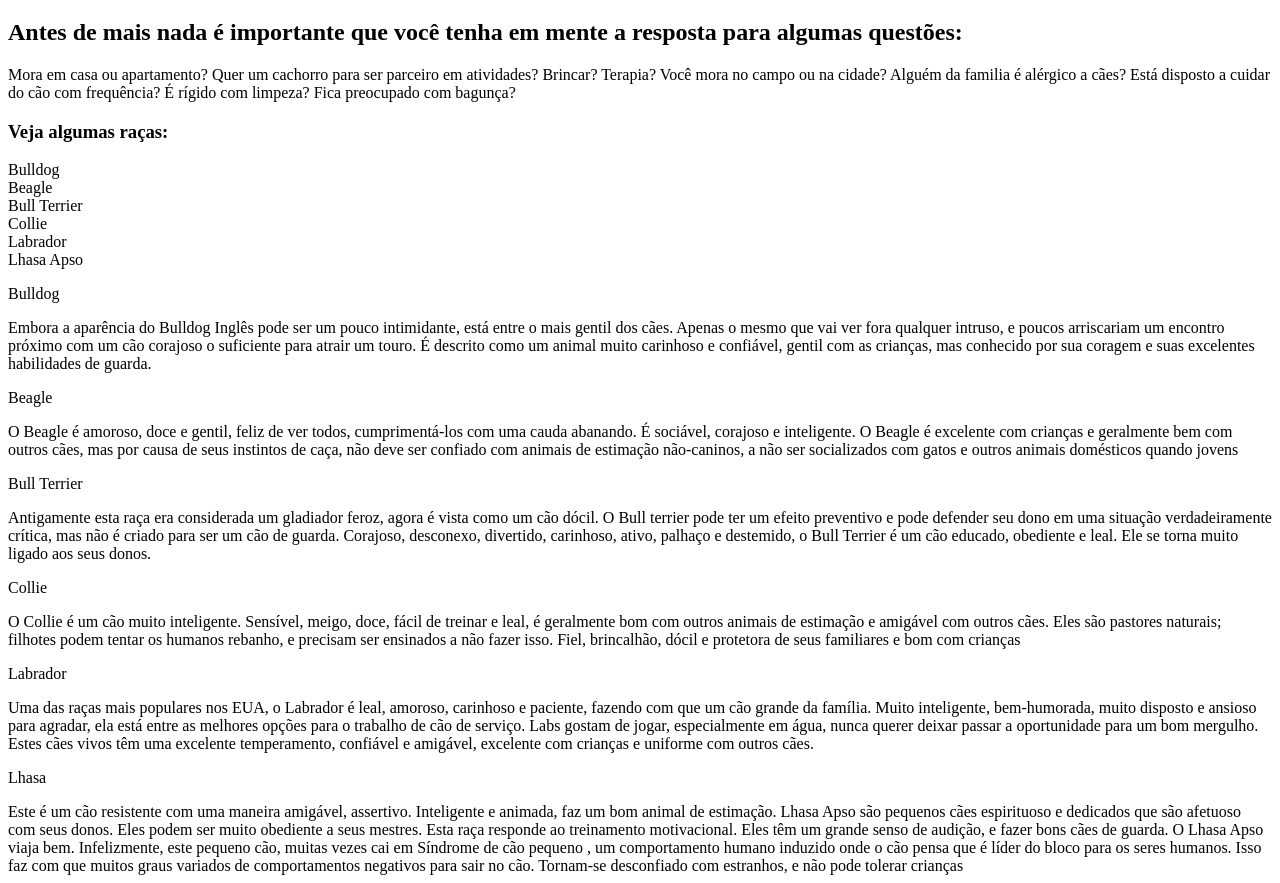
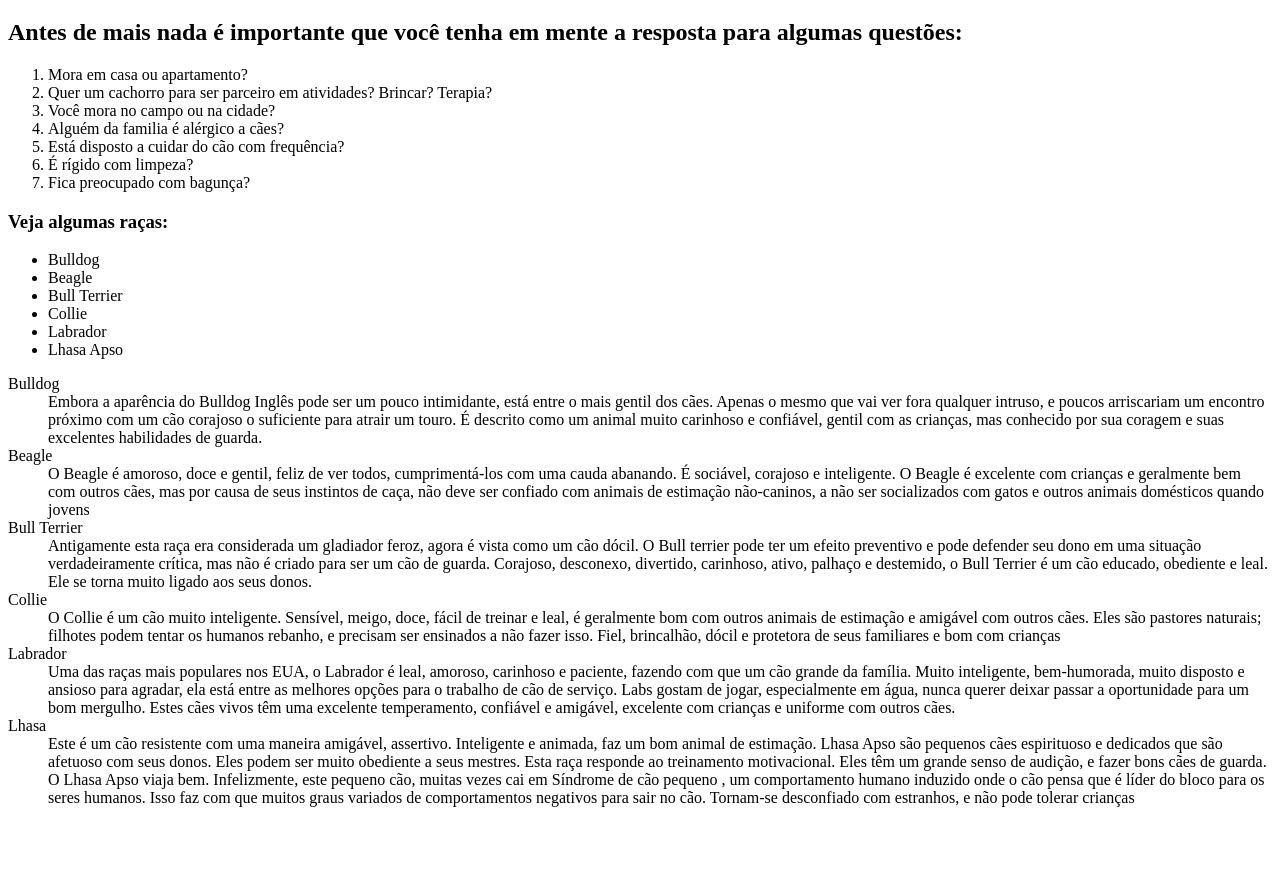
Before and after one commit to MarcosHenrique13/Livro, a plain HTML site: page html5-css3/cap02/projetos/curiosidades.html in a window 1280 px wide. Shown: the part 61-944 px from the top of the page. After the commit the page ends 884 px from the top, so only its background shows below. Drawn offline with Linux system fonts and the light colour scheme.

Commit message:
atividades do livro tarefas concluidas até atividade 4

```diff
--- a/html5-css3/cap02/projetos/curiosidades.html
+++ b/html5-css3/cap02/projetos/curiosidades.html
@@ -27,15 +27,15 @@ Antes de mais nada é importante que você tenha em mente a resposta para alguma
     </h2>
 
 
-
-Mora em casa ou apartamento?
-Quer um cachorro para ser parceiro em atividades? Brincar? Terapia?
-Você mora no campo ou na cidade?
-Alguém da familia é alérgico a cães?
-Está disposto a cuidar do cão com frequência?
-É rígido com limpeza?
-Fica preocupado com bagunça?
-
+    <ol>
+        <li> Mora em casa ou apartamento?</li>
+        <li> Quer um cachorro para ser parceiro em atividades? Brincar? Terapia?</li>
+        <li> Você mora no campo ou na cidade?</li>
+        <li> Alguém da familia é alérgico a cães?</li>
+        <li> Está disposto a cuidar do cão com frequência?</li>
+        <li> É rígido com limpeza?</li>
+        <li> Fica preocupado com bagunça?</li>
+    </ol>
 
 
 
@@ -44,79 +44,126 @@ Fica preocupado com bagunça?
     <h3> Veja algumas raças:</h3>
 
 
-<p>
-Bulldog <br>
-Beagle <br>
-Bull Terrier<br>
-Collie<br>
-Labrador<br>
-Lhasa Apso
+    <ul>
+        <li>Bulldog</li>
+        <li>Beagle</li>
+        <li>Bull Terrier</li>
+        <li>Collie</li>
+        <li>Labrador</li>
+        <li>Lhasa Apso</li>
+    </ul>
+
+
+    <dl>
+        <dt>Bulldog</dt>
+        <dd>
+
+
+            Embora a aparência do Bulldog Inglês pode ser um pouco intimidante, está entre o mais gentil dos cães.
+            Apenas o
+            mesmo que vai ver fora qualquer intruso, e poucos arriscariam um encontro próximo com um cão corajoso o
+            suficiente
+            para atrair um touro. É descrito como um animal muito carinhoso e confiável, gentil com as crianças, mas
+            conhecido
+            por sua coragem e suas excelentes habilidades de guarda.
+
             <br>
-</p>
+        </dd>
 
 
 
-<p>Bulldog</p>
+        <dt>Beagle</dt>
 
-
-Embora a aparência do Bulldog Inglês pode ser um pouco intimidante, está entre o mais gentil dos cães. Apenas o mesmo que vai ver fora qualquer intruso, e poucos arriscariam um encontro próximo com um cão corajoso o suficiente para atrair um touro. É descrito como um animal muito carinhoso e confiável, gentil com as crianças, mas conhecido por sua coragem e suas excelentes habilidades de guarda.
+        <dd>
+            O Beagle é amoroso, doce e gentil, feliz de ver todos, cumprimentá-los com uma cauda abanando. É sociável,
+            corajoso
+            e inteligente. O Beagle é excelente com crianças e geralmente bem com outros cães, mas por causa de seus
+            instintos
+            de caça, não deve ser confiado com animais de estimação não-caninos, a não ser socializados com gatos e
+            outros
+            animais domésticos quando jovens
 
             <br>
+        </dd>
 
 
 
-<p>Beagle</p>
 
+        <dt>Bull Terrier</dt>
 
-O Beagle é amoroso, doce e gentil, feliz de ver todos, cumprimentá-los com uma cauda abanando. É sociável, corajoso e inteligente. O Beagle é excelente com crianças e geralmente bem com outros cães, mas por causa de seus instintos de caça, não deve ser confiado com animais de estimação não-caninos, a não ser socializados com gatos e outros animais domésticos quando jovens
+        <dd>
+            Antigamente esta raça era considerada um gladiador feroz, agora é vista como um cão dócil. O Bull terrier
+            pode ter
+            um efeito preventivo e pode defender seu dono em uma situação verdadeiramente crítica, mas não é criado para
+            ser um
+            cão de guarda. Corajoso, desconexo, divertido, carinhoso, ativo, palhaço e destemido, o Bull Terrier é um
+            cão
+            educado, obediente e leal. Ele se torna muito ligado aos seus donos.
 
             <br>
+        </dd>
 
 
 
 
 
-<p>Bull Terrier</p>
+        <dt>Collie</dt>
 
-
-Antigamente esta raça era considerada um gladiador feroz, agora é vista como um cão dócil. O Bull terrier pode ter um efeito preventivo e pode defender seu dono em uma situação verdadeiramente crítica, mas não é criado para ser um cão de guarda. Corajoso, desconexo, divertido, carinhoso, ativo, palhaço e destemido, o Bull Terrier é um cão educado, obediente e leal. Ele se torna muito ligado aos seus donos.
+        <dd>
+            O Collie é um cão muito inteligente. Sensível, meigo, doce, fácil de treinar e leal, é geralmente bom com
+            outros
+            animais de estimação e amigável com outros cães. Eles são pastores naturais; filhotes podem tentar os
+            humanos
+            rebanho, e precisam ser ensinados a não fazer isso. Fiel, brincalhão, dócil e protetora de seus familiares e
+            bom com
+            crianças
 
             <br>
+        </dd>
 
 
 
 
+        <dt>Labrador</dt>
 
-<p>Collie</p>
 
-O Collie é um cão muito inteligente. Sensível, meigo, doce, fácil de treinar e leal, é geralmente bom com outros animais de estimação e amigável com outros cães. Eles são pastores naturais; filhotes podem tentar os humanos rebanho, e precisam ser ensinados a não fazer isso. Fiel, brincalhão, dócil e protetora de seus familiares e bom com crianças
+        <dd>
+            Uma das raças mais populares nos EUA, o Labrador é leal, amoroso, carinhoso e paciente, fazendo com que um
+            cão
+            grande da família. Muito inteligente, bem-humorada, muito disposto e ansioso para agradar, ela está entre as
+            melhores opções para o trabalho de cão de serviço. Labs gostam de jogar, especialmente em água, nunca querer
+            deixar
+            passar a oportunidade para um bom mergulho. Estes cães vivos têm uma excelente temperamento, confiável e
+            amigável,
+            excelente com crianças e uniforme com outros cães.
 
             <br>
+        </dd>
 
 
 
 
-
-<p>Labrador</p>
+        <dt>Lhasa</st>
 
 
-
-Uma das raças mais populares nos EUA, o Labrador é leal, amoroso, carinhoso e paciente, fazendo com que um cão grande da família. Muito inteligente, bem-humorada, muito disposto e ansioso para agradar, ela está entre as melhores opções para o trabalho de cão de serviço. Labs gostam de jogar, especialmente em água, nunca querer deixar passar a oportunidade para um bom mergulho. Estes cães vivos têm uma excelente temperamento, confiável e amigável, excelente com crianças e uniforme com outros cães.
+        <dd>
+            Este é um cão resistente com uma maneira amigável, assertivo. Inteligente e animada, faz um bom animal de
+            estimação.
+            Lhasa Apso são pequenos cães espirituoso e dedicados que são afetuoso com seus donos. Eles podem ser muito
+            obediente
+            a seus mestres. Esta raça responde ao treinamento motivacional. Eles têm um grande senso de audição, e fazer
+            bons
+            cães de guarda. O Lhasa Apso viaja bem. Infelizmente, este pequeno cão, muitas vezes cai em Síndrome de cão
+            pequeno
+            , um comportamento humano induzido onde o cão pensa que é líder do bloco para os seres humanos. Isso faz com
+            que
+            muitos graus variados de comportamentos negativos para sair no cão. Tornam-se desconfiado com estranhos, e
+            não pode
+            tolerar crianças
 
             <br>
-
-
-
-
-
-<p>Lhasa</p>
-
-
-
-Este é um cão resistente com uma maneira amigável, assertivo. Inteligente e animada, faz um bom animal de estimação. Lhasa Apso são pequenos cães espirituoso e dedicados que são afetuoso com seus donos. Eles podem ser muito obediente a seus mestres. Esta raça responde ao treinamento motivacional. Eles têm um grande senso de audição, e fazer bons cães de guarda. O Lhasa Apso viaja bem. Infelizmente, este pequeno cão, muitas vezes cai em Síndrome de cão pequeno , um comportamento humano induzido onde o cão pensa que é líder do bloco para os seres humanos. Isso faz com que muitos graus variados de comportamentos negativos para sair no cão. Tornam-se desconfiado com estranhos, e não pode tolerar crianças
-
-<br>
-
+        </dd>
+    </dl>
 
 
 
```
Lines whose indentation alone changed are shown as unchanged.
